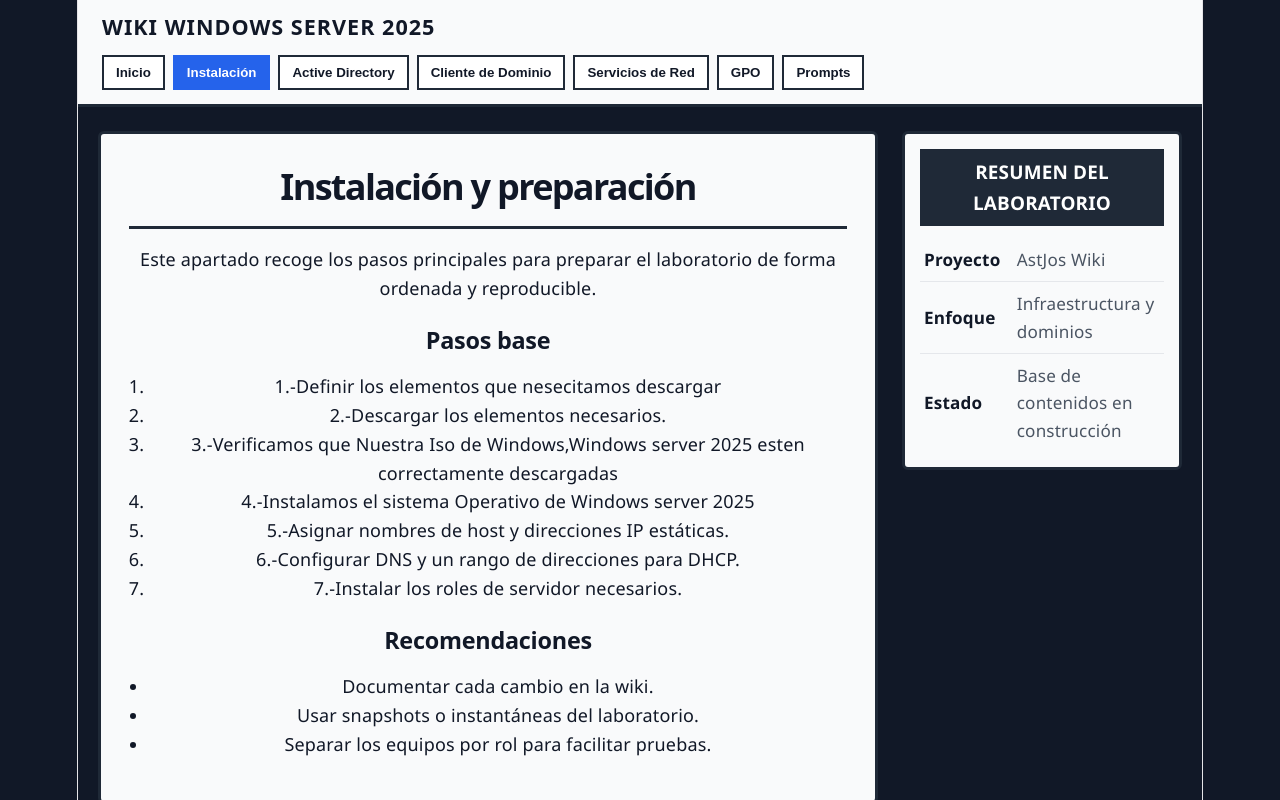
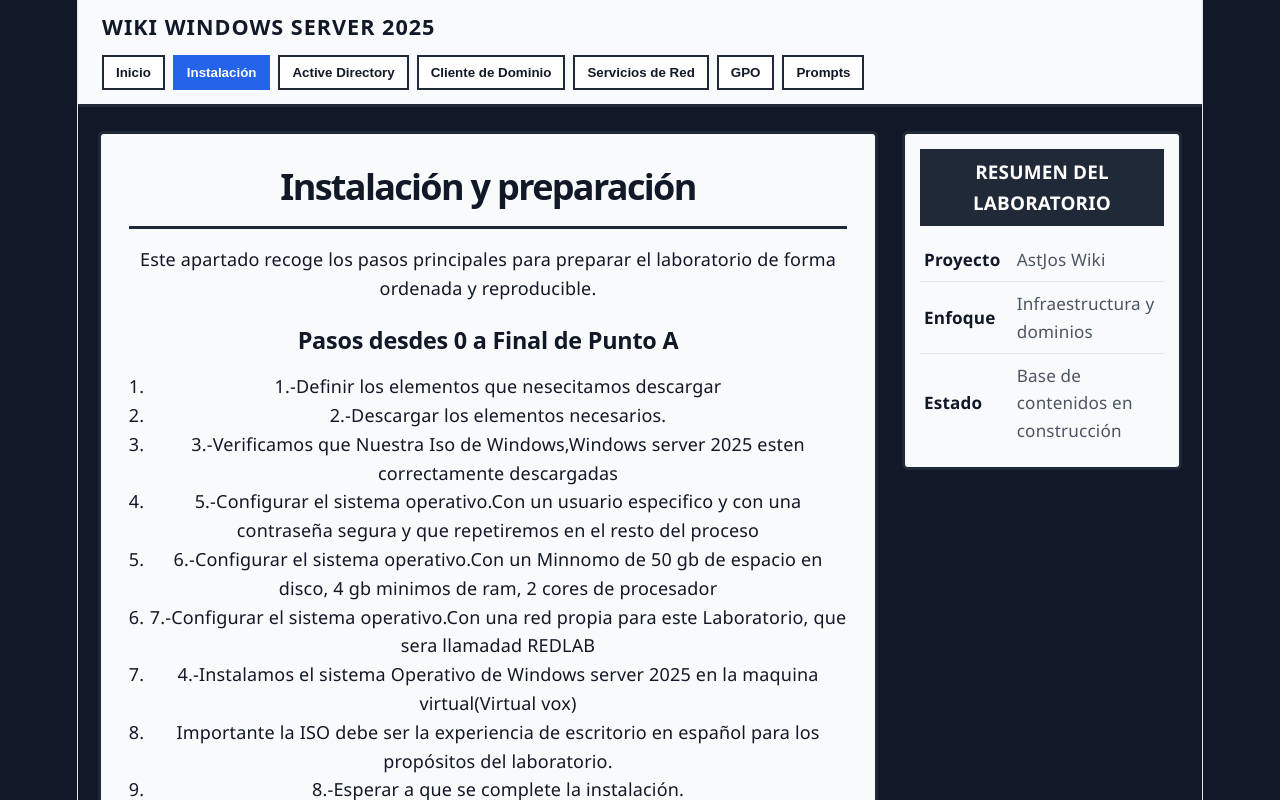
Before and after one commit to MiguelWanderer/WikiTrabajo.Astjos, a React (Vite) app: page / in a window 1280 px wide. Both pictures are taken after a click on the button "Instalación". Shown: the top 800 px of the page. Built offline with nearby package versions, Linux system fonts and the light colour scheme.

Commit message:
WIP Instalacion

```diff
--- a/src/components/02_instalacion_AstJos.jsx
+++ b/src/components/02_instalacion_AstJos.jsx
@@ -8,15 +8,21 @@ export default function InstalacionAstJos() {
       </p>
 
       <section className="doc-section">
-        <h2>Pasos base</h2>
+        <h2>Pasos desdes 0 a Final de Punto A</h2>
         <ol>
           <li>1.-Definir los elementos que nesecitamos descargar</li>
           <li>2.-Descargar los elementos necesarios.</li>
           <li>3.-Verificamos que Nuestra Iso de Windows,Windows server 2025 esten correctamente descargadas</li>
-          <li>4.-Instalamos el sistema Operativo de Windows server 2025</li>
-          <li>5.-Asignar nombres de host y direcciones IP estáticas.</li>
-          <li>6.-Configurar DNS y un rango de direcciones para DHCP.</li>
-          <li>7.-Instalar los roles de servidor necesarios.</li>
+          <li>5.-Configurar el sistema operativo.Con un usuario especifico y con una contraseña segura y que repetiremos en el resto del proceso</li>
+          <li>6.-Configurar el sistema operativo.Con un Minnomo de 50 gb de espacio en disco, 4 gb minimos de ram, 2 cores de procesador</li>
+          <li>7.-Configurar el sistema operativo.Con una red propia para este Laboratorio, que sera llamadad REDLAB</li>
+          <li>4.-Instalamos el sistema Operativo de Windows server 2025 en la maquina virtual(Virtual vox)</li>
+          <li>Importante la ISO debe ser la experiencia de escritorio en español para los propósitos del laboratorio.</li>
+          <li>8.-Esperar a que se complete la instalación.</li>
+          <li>9.-Configura el nombre del servidor local que sera "SRV-DC01" para poder identificarlo fácilmente.</li>
+          <li>10.-Reiniciamos</li>
+          <li>11.-Configuramos el sistema de la Ip fija en el adaptador: direccion 192.168.10.10 con mascara de 255.255.255.0 con puerta de enlace vacia y Dns preferido de : 127.0.0.1</li>
+          <li>12.-Finalmente comprobamos la configuracion de el Firewal que debe encontrarse activo</li>
         </ol>
       </section>
 
```
